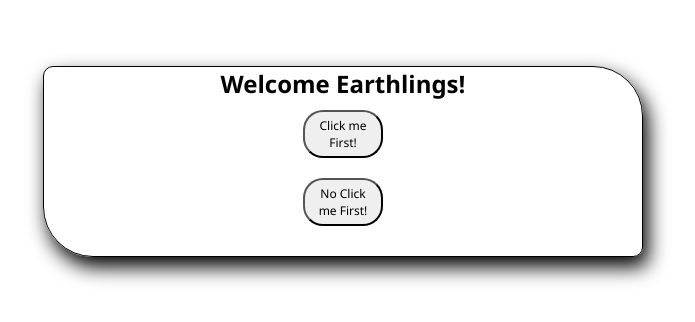
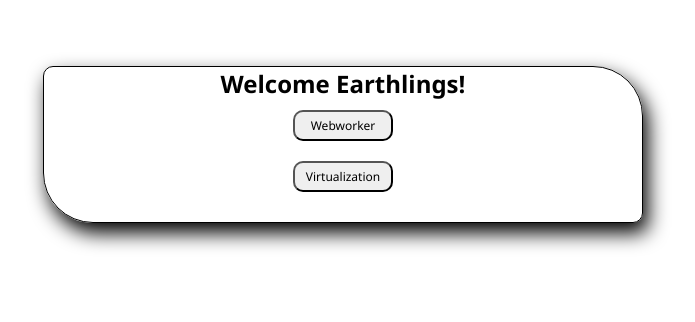
Before and after one commit to Hamzazaheer721/Webworkers-React-Typescript, a React (Create React App) app: page / in a window 1280 px wide. Shown: the part 114-436 px from the top of the page, without its empty margins (341-1036 px from the left). Built offline with nearby package versions, Linux system fonts and the light colour scheme.

Commit message:
!feat(CT-8): virtualization route added

```diff
--- a/src/components/Multiply/index.tsx
+++ /dev/null
@@ -1,7 +0,0 @@
-import { FC, memo } from 'react';
-
-const MultiplyComponent: FC = memo(() => (
-  <h1>Multiply Component</h1>
-));
-
-export default MultiplyComponent;
--- /dev/null
+++ b/src/components/Virtualization/index.tsx
@@ -0,0 +1,7 @@
+import { FC, memo } from 'react';
+
+const VirtualizedComponent: FC = memo(() => (
+  <h1>Virtualized Component</h1>
+));
+
+export default VirtualizedComponent;
--- a/src/components/Welcome/index.styled.ts
+++ b/src/components/Welcome/index.styled.ts
@@ -21,9 +21,9 @@ export const Text = styled.h2`
 
 export const Button = styled.button`
     margin: 10px 0 10px 0;
-    width : 80px;
+    width : 100px;
     height: auto;
-    border-radius: 20px;
+    border-radius: 10px;
     font-size: 12px;
     padding: 5px 10px;
 `
--- a/src/components/Welcome/index.tsx
+++ b/src/components/Welcome/index.tsx
@@ -6,11 +6,10 @@ const WelcomeComponent: FC<{}> = memo(() => (
   <MainContainer>
     <Text>Welcome Earthlings!</Text>
     <Link to="/loop">
-      <Button>Click me First!</Button>
+      <Button>Webworker</Button>
     </Link>
-    {/* change the second path to /multiply after deploying */}
-    <Link to="/loop">
-      <Button>No Click me First!</Button>
+    <Link to="/virtualization">
+      <Button>Virtualization</Button>
     </Link>
   </MainContainer>
 ))
--- a/src/routes/Multiply/index.tsx
+++ b/src/routes/Virtualization/index.tsx
@@ -5,9 +5,9 @@ import LoaderComponent from '../../components/Loader';
 
 const LazyView = lazy(() => import('./view'));
 
-const Multiply : FC = memo((props) => (
+const Virtualization : FC = memo((props) => (
   <Suspense fallback={<LoaderComponent />}>
     <LazyView {...props} />
   </Suspense>
 ))
-export default Multiply;
+export default Virtualization;
--- a/src/routes/Multiply/view.tsx
+++ b/src/routes/Virtualization/view.tsx
@@ -1,7 +1,7 @@
 import { FC, memo } from 'react';
-import MultiplyComponent from '../../components/Multiply';
+import VirtualizedComponent from '../../components/Virtualization';
 
 const ViewComponent: FC = memo(() => (
-  <MultiplyComponent />
+  <VirtualizedComponent />
 ));
 export default ViewComponent;
--- a/src/routes/index.tsx
+++ b/src/routes/index.tsx
@@ -1,7 +1,7 @@
 import { FC, memo } from 'react';
 import { BrowserRouter as Router, Route, Switch } from 'react-router-dom';
 import Loop from './Loop';
-import Multiply from './Multiply';
+import Virtualization from './Virtualization';
 import Welcome from './Welcome';
 
 const RoutesComponent: FC<{}> = memo(() => (
@@ -9,7 +9,7 @@ const RoutesComponent: FC<{}> = memo(() => (
     <Switch>
       <Route exact path="/" component={Welcome} />
       <Route exact path="/loop" component={Loop} />
-      <Route exact path="/multiply" component={Multiply} />
+      <Route exact path="/virtualization" component={Virtualization} />
     </Switch>
   </Router>
 ));
```
